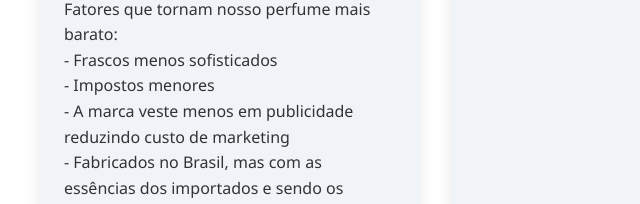
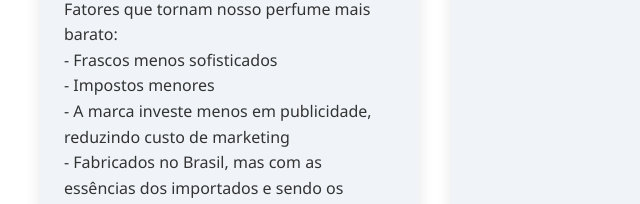
Before and after one commit to Menephyl/amakha_filipe, a plain HTML site: page index.html in a window 1280 px wide. Shown: the part 3317-3521 px from the top of the page, 0-640 px from the left. Drawn offline with Linux system fonts and the light colour scheme.

Commit message:
updaate.index.html

```diff
--- a/index.html
+++ b/index.html
@@ -740,7 +740,7 @@
                          <ul  style="list-style-type: none;"> Fatores que tornam nosso perfume mais barato:
                             <li>- Frascos menos sofisticados                            </li>
                             <li>- Impostos menores</li>
-                            <li>- A marca veste menos em publicidade reduzindo custo de marketing</li>
+                            <li>- A marca investe menos em publicidade, reduzindo custo de marketing</li>
                             <li>- Fabricados no Brasil, mas com as essências dos importados e sendo os mesmos fornecedores.</li>
 
                             </ul>
```
